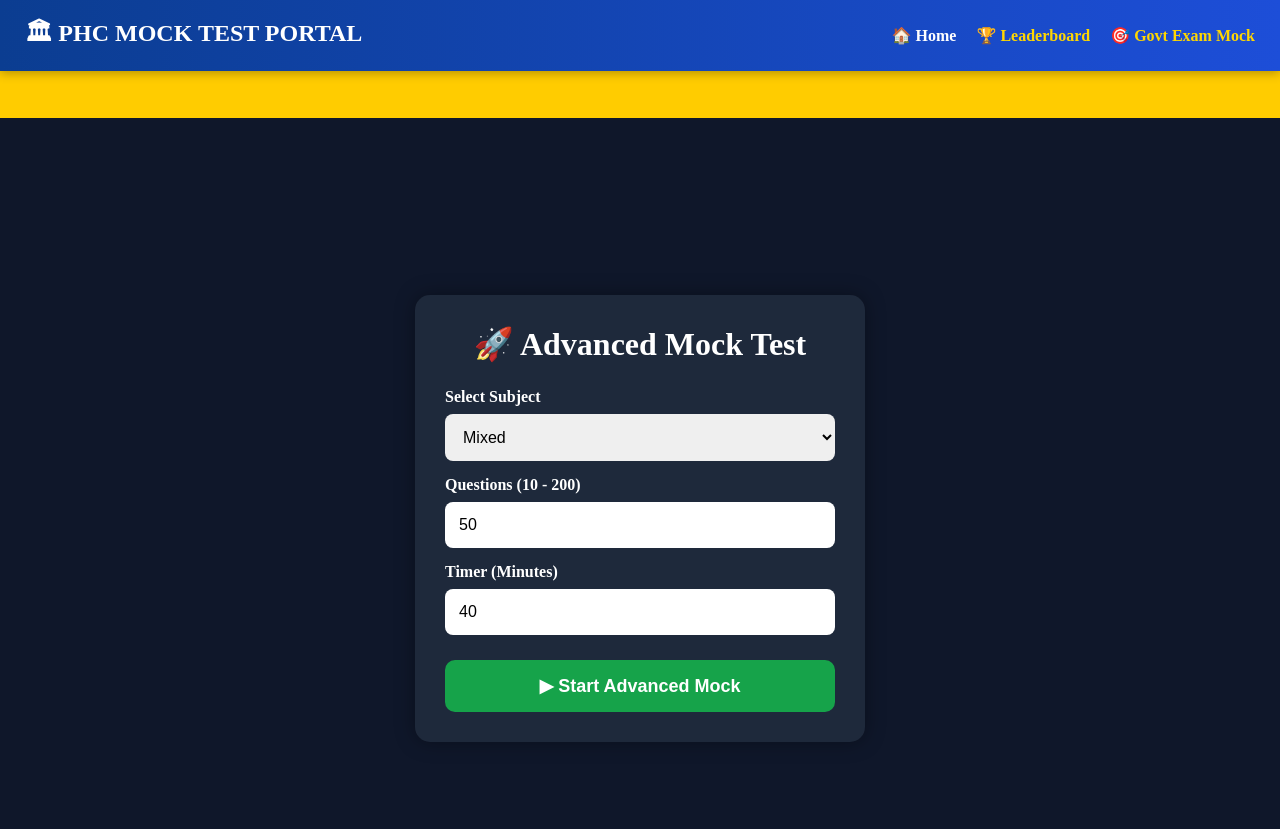
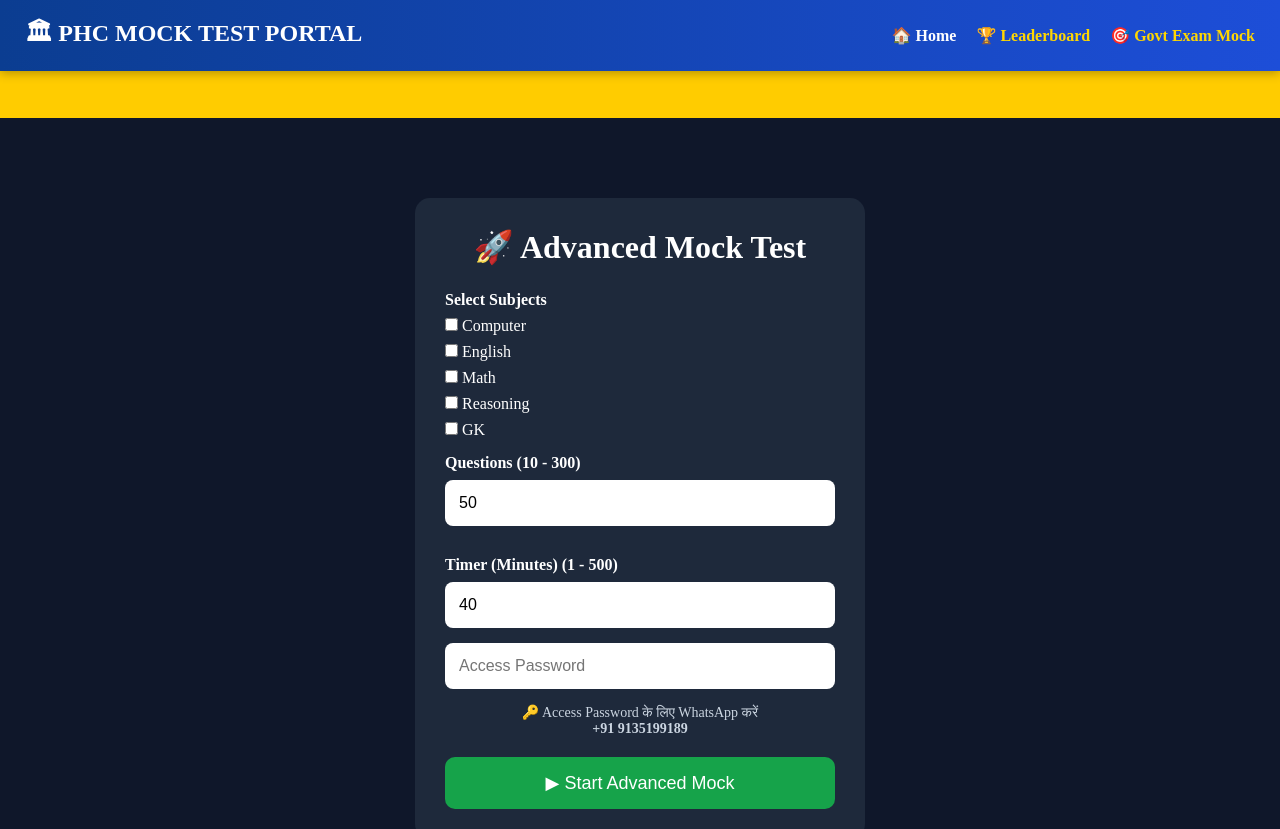
Before and after one commit to wzmarketinga-blip/rutmocktest, a React (Vite) app: page /advanced-mock in a window 1280 px wide. Shown: the top 829 px of the page. Built offline with nearby package versions, Linux system fonts and the light colour scheme.

Commit message:
mock test update

```diff
--- a/src/pages/AdvancedMock.jsx
+++ b/src/pages/AdvancedMock.jsx
@@ -1,36 +1,54 @@
 import { useState } from "react";
 import { useNavigate } from "react-router-dom";
+import { getPassword } from "../services/googleSheet";
 import Header from "../components/Header";
 import Footer from "../components/Footer";
 
 function AdvancedMock() {
   const navigate = useNavigate();
 
-  const [subject, setSubject] = useState("Mixed");
+  const [subjects, setSubjects] = useState([]);
+  const [password, setPassword] = useState("");
   const [questionCount, setQuestionCount] = useState(50);
   const [time, setTime] = useState(40);
 
-  const startTest = () => {
+  const startTest = async () => {
     const q = Number(questionCount);
     const t = Number(time);
 
-    if (q < 10 || q > 200) {
-      alert("Questions must be between 10 and 200.");
+    if (subjects.length === 0) {
+      alert("Please select at least one subject.");
       return;
     }
 
-    if (t < 1 || t > 300) {
-      alert("Timer must be between 1 and 300 minutes.");
+    if (q < 10 || q > 300) {
+      alert("Questions must be between 10 and 300.");
+      return;
+    }
+
+    if (t < 1 || t > 500) {
+      alert("Timer must be between 1 and 500 minutes.");
+      return;
+    }
+
+    try {
+      const data = await getPassword();
+
+      if (password !== String(data.password)) {
+        alert("❌ Wrong Access Password");
         return;
       }
 
       navigate("/mock-test", {
         state: {
-        subject,
+          subjects,
           questionCount: q,
           time: t,
         },
       });
+    } catch (err) {
+      alert("Server Error");
+    }
   };
 
   return (
@@ -39,50 +57,70 @@ function AdvancedMock() {
 
       <div style={container}>
         <div style={card}>
-
           <h1 style={title}>🚀 Advanced Mock Test</h1>
 
-          <label style={label}>Select Subject</label>
+          <label style={label}>Select Subjects</label>
 
-          <select
-            value={subject}
-            onChange={(e) => setSubject(e.target.value)}
-            style={input}
+          {["Computer", "English", "Math", "Reasoning", "GK"].map((sub) => (
+            <label
+              key={sub}
+              style={{
+                color: "white",
+                display: "block",
+                marginBottom: "8px",
+              }}
             >
-            <option>Mixed</option>
-            <option>Computer</option>
-            <option>English</option>
-            <option>Math</option>
-            <option>Reasoning</option>
-            <option>GK</option>
-          </select>
+              <input
+                type="checkbox"
+                checked={subjects.includes(sub)}
+                onChange={(e) => {
+                  if (e.target.checked) {
+                    setSubjects([...subjects, sub]);
+                  } else {
+                    setSubjects(subjects.filter((x) => x !== sub));
+                  }
+                }}
+              />
+              {" "} {sub}
+            </label>
+          ))}
 
-          <label style={label}>Questions (10 - 200)</label>
-
+          <label style={label}>Questions (10 - 300)</label>
           <input
             type="number"
             min="10"
-            max="200"
+            max="300"
             value={questionCount}
             onChange={(e) => setQuestionCount(e.target.value)}
             style={input}
           />
 
-          <label style={label}>Timer (Minutes)</label>
-
+          <label style={label}>Timer (Minutes) (1 - 500)</label>
           <input
             type="number"
             min="1"
-            max="300"
+            max="500"
             value={time}
             onChange={(e) => setTime(e.target.value)}
             style={input}
           />
 
+          <input
+            type="password"
+            placeholder="Access Password"
+            value={password}
+            onChange={(e) => setPassword(e.target.value)}
+            style={input}
+          />
+
+          <p style={note}>
+            🔑 Access Password के लिए WhatsApp करें <br />
+            <strong>+91 9135199189</strong>
+          </p>
+
           <button style={button} onClick={startTest}>
             ▶ Start Advanced Mock
           </button>
-
         </div>
       </div>
 
@@ -91,6 +129,7 @@ function AdvancedMock() {
   );
 }
 
+/* STYLES */
 const container = {
   minHeight: "100vh",
   background: "#0f172a",
@@ -105,7 +144,6 @@ const card = {
   background: "#1e293b",
   padding: "30px",
   borderRadius: "15px",
-  boxShadow: "0 0 20px rgba(0,0,0,.35)",
 };
 
 const title = {
@@ -117,8 +155,8 @@ const title = {
 const label = {
   color: "white",
   display: "block",
+  marginTop: "15px",
   marginBottom: "8px",
-  marginTop: "15px",
   fontWeight: "bold",
 };
 
@@ -128,12 +166,12 @@ const input = {
   borderRadius: "8px",
   border: "none",
   fontSize: "16px",
+  marginBottom: "15px",
   boxSizing: "border-box",
 };
 
 const button = {
   width: "100%",
-  marginTop: "25px",
   padding: "15px",
   background: "#16a34a",
   color: "white",
@@ -141,7 +179,13 @@ const button = {
   border: "none",
   borderRadius: "10px",
   cursor: "pointer",
-  fontWeight: "bold",
+};
+
+const note = {
+  color: "#cbd5e1",
+  textAlign: "center",
+  fontSize: "14px",
+  marginBottom: "20px",
 };
 
 export default AdvancedMock;
--- a/src/pages/MockTest.jsx
+++ b/src/pages/MockTest.jsx
@@ -1,5 +1,5 @@
 import { useEffect, useState } from "react";
-import { useNavigate, useLocation } from "react-router-dom";
+import { useNavigate, useLocation, Navigate } from "react-router-dom";
 
 import Timer from "../components/Timer";
 import QuestionCard from "../components/QuestionCard";
@@ -13,7 +13,10 @@ function MockTest() {
   const navigate = useNavigate();
   const location = useLocation();
 
-  const selectedSubject = location.state?.subject || "Mixed";
+  // ✅ SUPPORT NORMAL + ADVANCED MOCK
+  const selectedSubject = location.state?.subject;
+  const selectedSubjects = location.state?.subjects;
+
   const questionLimit = location.state?.questionCount || 50;
   const customTime = Number(location.state?.time || 40);
 
@@ -26,6 +29,15 @@ function MockTest() {
   const [visited, setVisited] = useState({});
   const [review, setReview] = useState({});
 
+  // 🔐 SECURITY GUARD (IMPORTANT)
+  const isAllowed =
+    location.state?.questionCount &&
+    (location.state?.subject || location.state?.subjects);
+
+  if (!isAllowed) {
+    return <Navigate to="/" replace />;
+  }
+
   useEffect(() => {
     loadQuestions();
   }, []);
@@ -36,47 +48,46 @@ const [review, setReview] = useState({});
 
       let finalQuestions = [];
 
-    if (selectedSubject === "Mixed") {
+      // ✅ ADVANCED MOCK (MULTI SUBJECT)
+      if (selectedSubjects && selectedSubjects.length > 0) {
+        finalQuestions = data
+          .filter((q) => selectedSubjects.includes(q.subject))
+          .sort(() => Math.random() - 0.5)
+          .slice(0, questionLimit);
+      }
 
+      // ✅ SINGLE SUBJECT
+      else if (selectedSubject && selectedSubject !== "Mixed") {
+        finalQuestions = data
+          .filter(
+            (q) =>
+              q.subject.toLowerCase() === selectedSubject.toLowerCase()
+          )
+          .sort(() => Math.random() - 0.5)
+          .slice(0, questionLimit);
+      }
+
+      // ✅ MIXED
+      else {
         finalQuestions = [...data]
           .sort(() => Math.random() - 0.5)
           .slice(0, questionLimit);
-
-    } else {
-
-      finalQuestions = data
-        .filter(
-          (q) =>
-            q.subject.toLowerCase() ===
-            selectedSubject.toLowerCase()
-        )
-        .sort(() => Math.random() - 0.5)
-        .slice(0, questionLimit);
-
       }
 
       setQuestions(finalQuestions);
       setLoading(false);
-
     } catch (err) {
-
       console.log(err);
-
       alert("Unable to Load Questions");
-
     }
   }
+
   useEffect(() => {
-
-   setVisited((prev)=>({
-
+    setVisited((prev) => ({
       ...prev,
-
-      [currentQuestion]:true
-
+      [currentQuestion]: true,
     }));
-
-},[currentQuestion]);
+  }, [currentQuestion]);
 
   if (loading) {
     return (
@@ -95,64 +106,52 @@ useEffect(() => {
     if (percent >= 50) return "B";
     return "C";
   }
+
   const handleSubmit = () => {
-
     let score = 0;
     let correct = 0;
     let wrong = 0;
     let skipped = 0;
 
     questions.forEach((question, index) => {
-
       let correctAnswer = "";
 
       switch ((question.answer || "").trim()) {
         case "A":
           correctAnswer = question.options[0];
           break;
-
         case "B":
           correctAnswer = question.options[1];
           break;
-
         case "C":
           correctAnswer = question.options[2];
           break;
-
         case "D":
           correctAnswer = question.options[3];
           break;
-
         default:
           correctAnswer = question.answer;
       }
 
       const userAnswer = (answers[index] || "").trim();
 
-    if (userAnswer === "") {
-      skipped++;
-    }
+      if (userAnswer === "") skipped++;
       else if (userAnswer === correctAnswer) {
         score++;
         correct++;
-    }
-    else {
+      } else {
         wrong++;
       }
-
     });
 
     const total = questions.length;
-
     const attempted = total - skipped;
-
     const percent = ((score / total) * 100).toFixed(2);
-
     const grade = getGrade(percent);
 
     navigate("/result", {
       state: {
-      subject: selectedSubject,
+        subject: selectedSubject || selectedSubjects,
         score,
         total,
         correct,
@@ -165,8 +164,8 @@ const handleSubmit = () => {
         answers,
       },
     });
+  };
 
-};
   return (
     <>
       <Header />
@@ -215,14 +214,11 @@ const handleSubmit = () => {
 
             <button
               style={{ ...btnStyle, background: "#16a34a" }}
-  onClick={() => {
-    if (window.confirm("Are you sure you want to submit the test?")) {
-      handleSubmit();
-    }
-  }}
+              onClick={handleSubmit}
             >
               ✅ Submit Test
             </button>
+
             <button
               style={{ ...btnStyle, background: "#f59e0b" }}
               onClick={() =>
```
Lines whose indentation alone changed are shown as unchanged.
